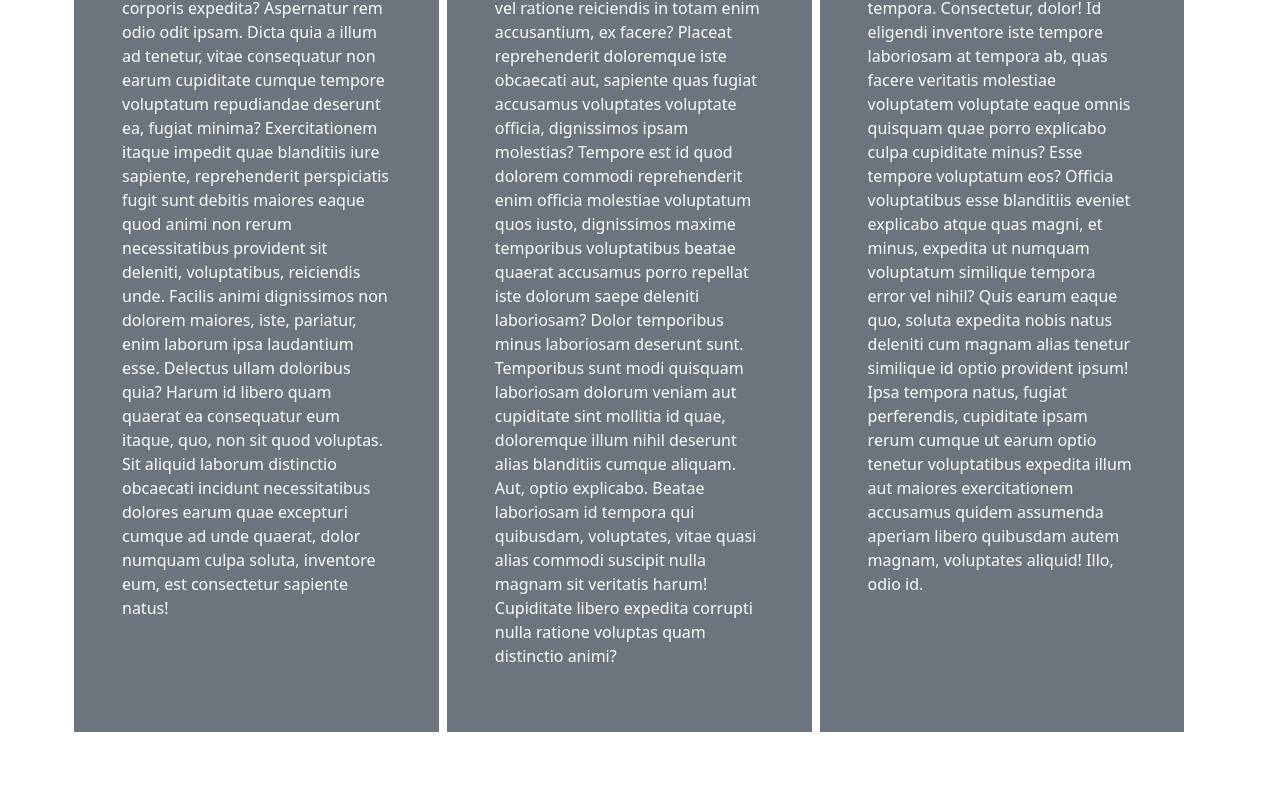
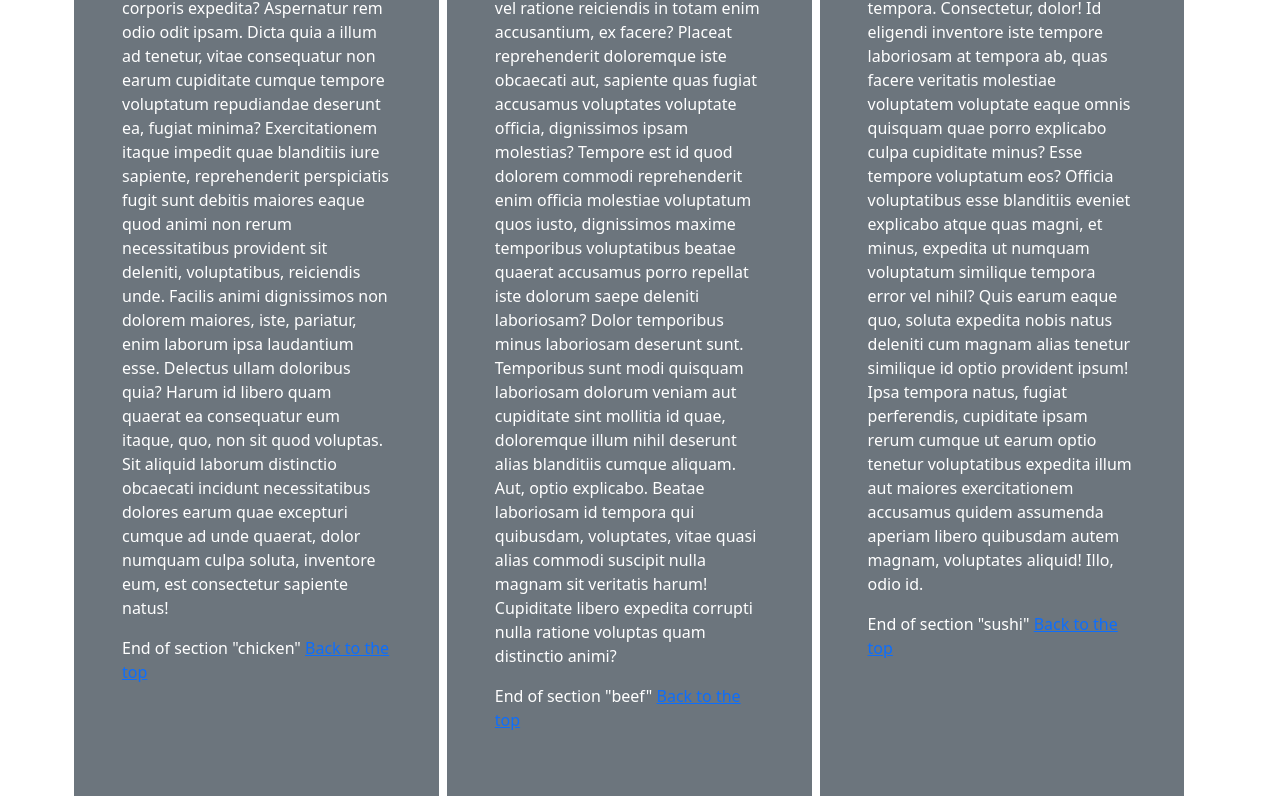
Before and after one commit to Naim-Chowdhury-SWE/Module-3-Coding-Assignment, a plain HTML site: page index.html in a window 1280 px wide. Shown: the part 2566-3366 px from the top of the page. Before the commit the page ends 3302 px from the top, so only its background shows below. Drawn offline with Linux system fonts and the light colour scheme.

Commit message:
Finished Module 3 Coding Assignment

```diff
--- a/index.html
+++ b/index.html
@@ -17,7 +17,7 @@
 
           <div class="container-fluid">
 
-            <a href="#" class="navbar-brand">Food, LLC</a>
+            <a href="#" class="navbar-brand" id="top">Food, LLC</a>
             <button type="button" class="navbar-toggler" data-bs-target="#menu" data-bs-toggle="collapse" aria-expanded="false" aria-controls="menu" aria-label="Toggle Navigation">
               <span class="navbar-toggler-icon"></span>
             </button>
@@ -67,6 +67,7 @@
             Perferendis nisi animi et. Iusto vero sint quidem maxime voluptates consequatur, corrupti dolores neque asperiores quam dolore ipsa minus explicabo, eveniet aut hic nemo soluta tempora. Sapiente vel asperiores omnis nesciunt amet quae atque laudantium dolorem corporis quis. Maxime, nisi magni? Architecto accusantium aliquid cum at vel id ipsum illo itaque adipisci, assumenda neque nam. Dolorem, doloribus! Vel, maxime quidem praesentium voluptatibus omnis neque debitis? Laborum ad, corrupti, odio blanditiis aut quas minima illum voluptates exercitationem consequuntur, quidem labore in suscipit iure at aspernatur repellat voluptatum! Deserunt cupiditate quisquam doloribus ullam cum, omnis nam doloremque illo impedit beatae exercitationem animi?
             Sed quaerat, rem expedita neque vel consequuntur, laudantium facere sint necessitatibus placeat accusamus exercitationem odit et iste fuga repudiandae officiis officia minus maiores modi. Quidem dolore corrupti ducimus dolores eius amet itaque quisquam cum odio necessitatibus, vitae nemo quas rerum nesciunt. Perferendis non accusantium consequuntur aut obcaecati vero neque ad, voluptates, aliquid modi doloremque consectetur dolorum recusandae quae veniam doloribus ipsam cumque provident nisi! Assumenda, corrupti. Architecto molestias dolores sint magni consequuntur voluptatibus cum placeat vero nostrum repudiandae eaque at veniam nemo maiores provident natus adipisci accusantium, sit eum sapiente explicabo pariatur dignissimos corporis expedita? Aspernatur rem odio odit ipsam.
             Dicta quia a illum ad tenetur, vitae consequatur non earum cupiditate cumque tempore voluptatum repudiandae deserunt ea, fugiat minima? Exercitationem itaque impedit quae blanditiis iure sapiente, reprehenderit perspiciatis fugit sunt debitis maiores eaque quod animi non rerum necessitatibus provident sit deleniti, voluptatibus, reiciendis unde. Facilis animi dignissimos non dolorem maiores, iste, pariatur, enim laborum ipsa laudantium esse. Delectus ullam doloribus quia? Harum id libero quam quaerat ea consequatur eum itaque, quo, non sit quod voluptas. Sit aliquid laborum distinctio obcaecati incidunt necessitatibus dolores earum quae excepturi cumque ad unde quaerat, dolor numquam culpa soluta, inventore eum, est consectetur sapiente natus!</p>
+            <p>End of section "chicken" <a href="#top">Back to the top</a></p>
           </article>
 
           <article id="art2" class="text-bg-secondary p-5 m-1 col-xxl-4 col-lg-6">
@@ -76,6 +77,7 @@
             Reprehenderit quaerat cum ab ipsa tenetur illum blanditiis fugiat consectetur excepturi nisi officiis, facilis neque architecto nobis, odit pariatur. Dolorem repellat quae tempora distinctio repudiandae, necessitatibus maiores quia recusandae. Veritatis praesentium aliquam cumque quas odit repellat harum a reprehenderit commodi perspiciatis quia, pariatur vero ducimus asperiores, nisi laudantium repudiandae ipsam fugiat sunt eum! Ex sequi ratione sit laboriosam, temporibus earum, obcaecati sunt, distinctio neque minima eveniet accusamus autem numquam at. Quisquam laborum magnam quas explicabo. Placeat ad fugit doloribus numquam consequuntur omnis voluptatibus eum possimus iure a cupiditate ex iste exercitationem ratione odio modi dolore expedita obcaecati animi, ipsum molestias.
             Dolores exercitationem aut quasi obcaecati voluptatum atque? Reprehenderit, architecto quas cupiditate dicta facilis suscipit maxime ducimus quibusdam inventore blanditiis excepturi possimus aut distinctio aliquam numquam qui quam. Autem rerum tenetur, facilis sed tempore ea saepe velit illum facere vitae, dolore maiores eius neque? Officia provident pariatur esse consequatur impedit saepe, minus assumenda excepturi libero aliquid quasi dicta, voluptate doloremque reiciendis! Error earum eos ad veniam repellat ipsa hic exercitationem, explicabo praesentium laudantium necessitatibus alias, illum quibusdam eaque impedit quia laboriosam. Sapiente saepe incidunt soluta neque natus, recusandae aut autem facilis, sequi vel ratione reiciendis in totam enim accusantium, ex facere?
             Placeat reprehenderit doloremque iste obcaecati aut, sapiente quas fugiat accusamus voluptates voluptate officia, dignissimos ipsam molestias? Tempore est id quod dolorem commodi reprehenderit enim officia molestiae voluptatum quos iusto, dignissimos maxime temporibus voluptatibus beatae quaerat accusamus porro repellat iste dolorum saepe deleniti laboriosam? Dolor temporibus minus laboriosam deserunt sunt. Temporibus sunt modi quisquam laboriosam dolorum veniam aut cupiditate sint mollitia id quae, doloremque illum nihil deserunt alias blanditiis cumque aliquam. Aut, optio explicabo. Beatae laboriosam id tempora qui quibusdam, voluptates, vitae quasi alias commodi suscipit nulla magnam sit veritatis harum! Cupiditate libero expedita corrupti nulla ratione voluptas quam distinctio animi?</p>
+            <p>End of section "beef" <a href="#top">Back to the top</a></p>
           </article>
 
           <article id="art3" class="text-bg-secondary p-5 m-1 col-xxl-4 col-lg-6">
@@ -85,6 +87,7 @@
             Adipisci, ratione? Blanditiis voluptas eaque asperiores. A repellat voluptatum veniam itaque debitis labore voluptatibus nihil exercitationem, voluptas quas ipsam dolore, voluptates numquam eligendi est velit aperiam? Ipsum, excepturi numquam qui nemo necessitatibus distinctio non. Vero, culpa eaque delectus corrupti eos expedita repellat obcaecati quibusdam ratione ipsum reiciendis voluptatibus fugit quaerat adipisci, magnam porro incidunt sint, facilis placeat possimus eveniet? Ea aspernatur atque dolorum porro assumenda amet consectetur obcaecati suscipit asperiores et. A nam hic autem sequi soluta sunt maxime id voluptas officiis libero est excepturi corrupti laborum sint laudantium, laboriosam modi error voluptate voluptatibus odio! Error ipsa ab id optio.
             Aliquam a unde maxime est ut eaque quod reprehenderit officia aliquid tempore laborum, aspernatur alias voluptate. Impedit saepe quis quo dolor, voluptatem delectus molestias sint itaque accusamus eaque, ullam earum rerum assumenda sit necessitatibus recusandae quia. Non veniam in dignissimos quae facere quos blanditiis optio? Nemo, magnam error laudantium fuga ad assumenda rem voluptatem corporis debitis laborum harum aliquam tenetur nostrum repellat quia? Fuga exercitationem harum quibusdam totam quod! Nisi ipsum temporibus laborum sapiente aliquid mollitia nulla maiores placeat laudantium explicabo quas sit, nesciunt odit vel commodi praesentium assumenda cumque, perspiciatis dolor velit aut porro magni voluptatibus. Omnis, nisi tempora.
             Consectetur, dolor! Id eligendi inventore iste tempore laboriosam at tempora ab, quas facere veritatis molestiae voluptatem voluptate eaque omnis quisquam quae porro explicabo culpa cupiditate minus? Esse tempore voluptatum eos? Officia voluptatibus esse blanditiis eveniet explicabo atque quas magni, et minus, expedita ut numquam voluptatum similique tempora error vel nihil? Quis earum eaque quo, soluta expedita nobis natus deleniti cum magnam alias tenetur similique id optio provident ipsum! Ipsa tempora natus, fugiat perferendis, cupiditate ipsam rerum cumque ut earum optio tenetur voluptatibus expedita illum aut maiores exercitationem accusamus quidem assumenda aperiam libero quibusdam autem magnam, voluptates aliquid! Illo, odio id.</p>
+            <p>End of section "sushi" <a href="#top">Back to the top</a></p>
           </article>
 
         </div>
```
